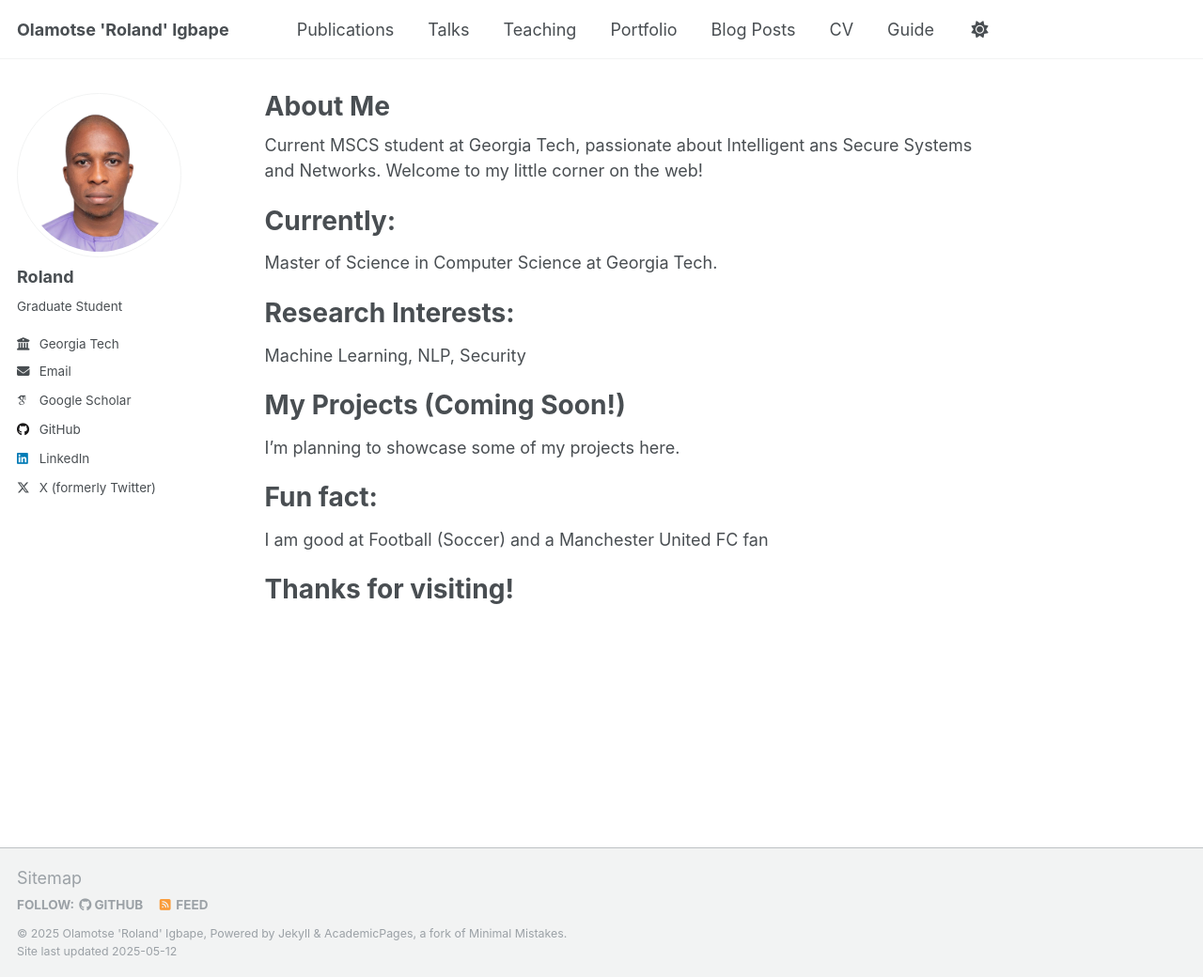
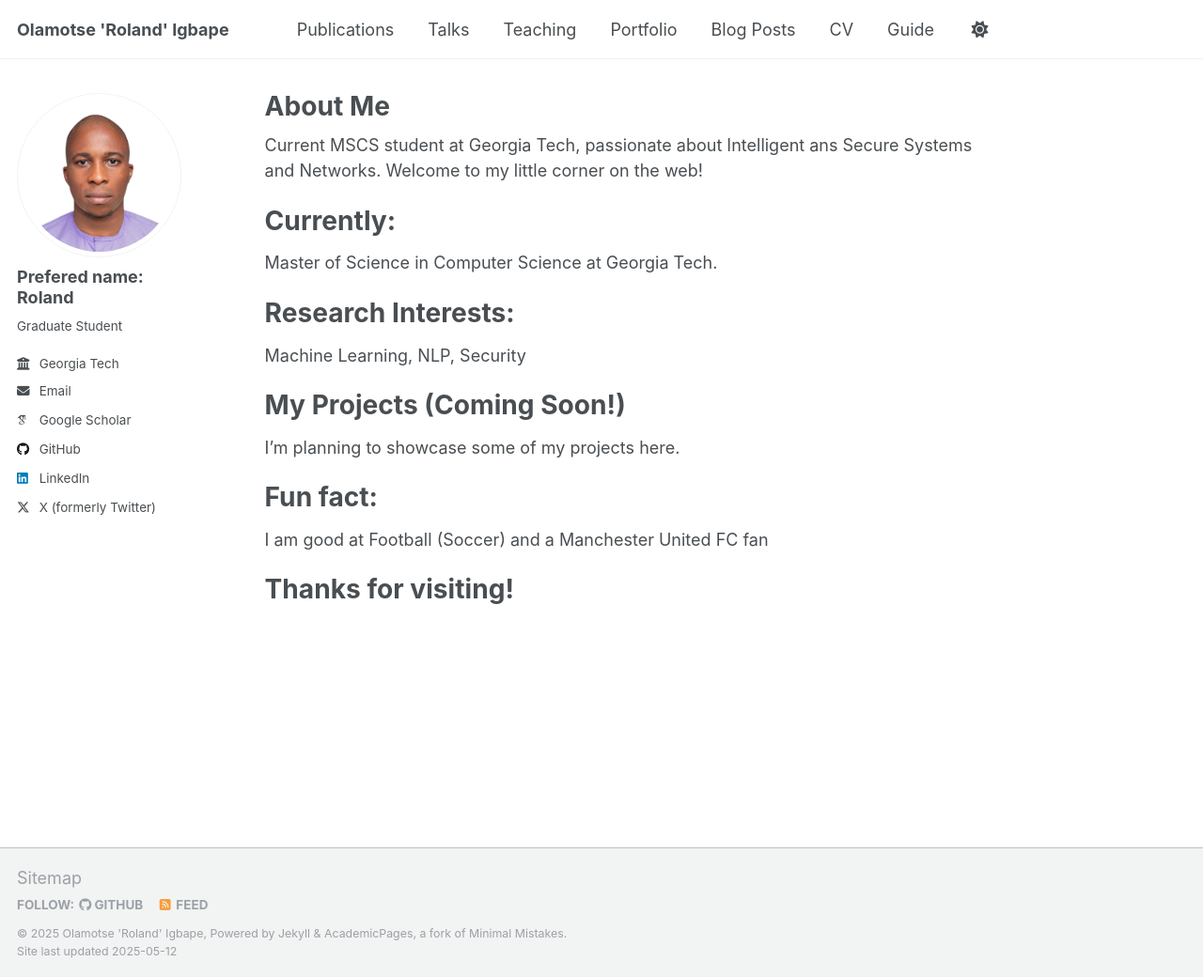
Before and after one commit to oigbape/oigbape.github.io, a Jekyll site: the page built from _pages/about.md, in a window 1280 px wide and 1040 px high. Shown: the whole window at 94% size. Built offline with Jekyll 4.4.1, drawn with Linux system fonts in a browser that asks for light colours; some web fonts are replaced.

Commit message:
Update _config.yml

```diff
--- a/_config.yml
+++ b/_config.yml
@@ -23,7 +23,7 @@ repository               : "oigbape/oigbape.github.io"
 author:
   # Biographic information
   avatar           : "profile.png"
-  name             : "Roland"
+  name             : "Prefered name: Roland"
   pronouns         : # example: "she/her"
   bio              : "Graduate Student"
   location         : #"Shenzhen"
```
